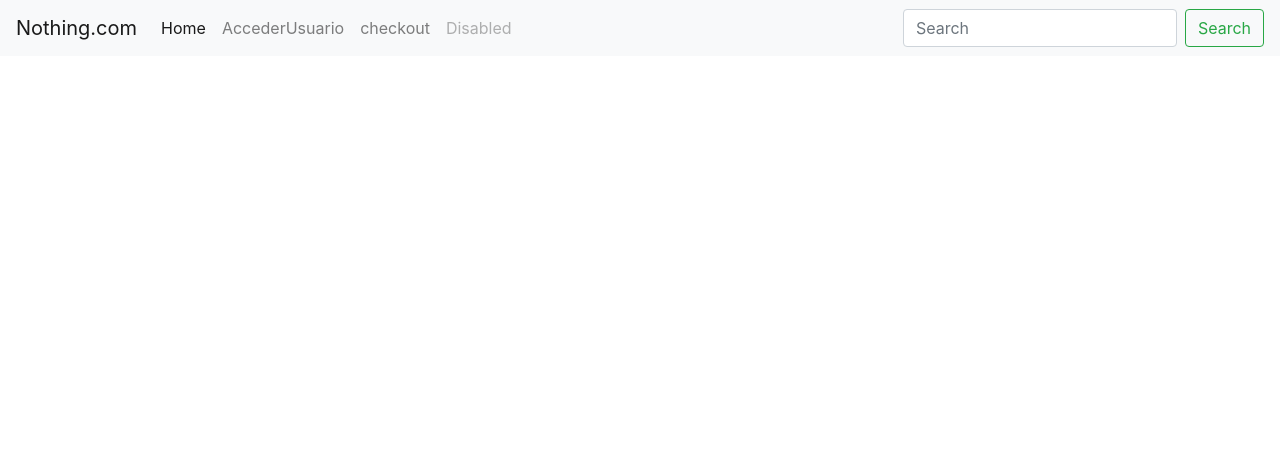
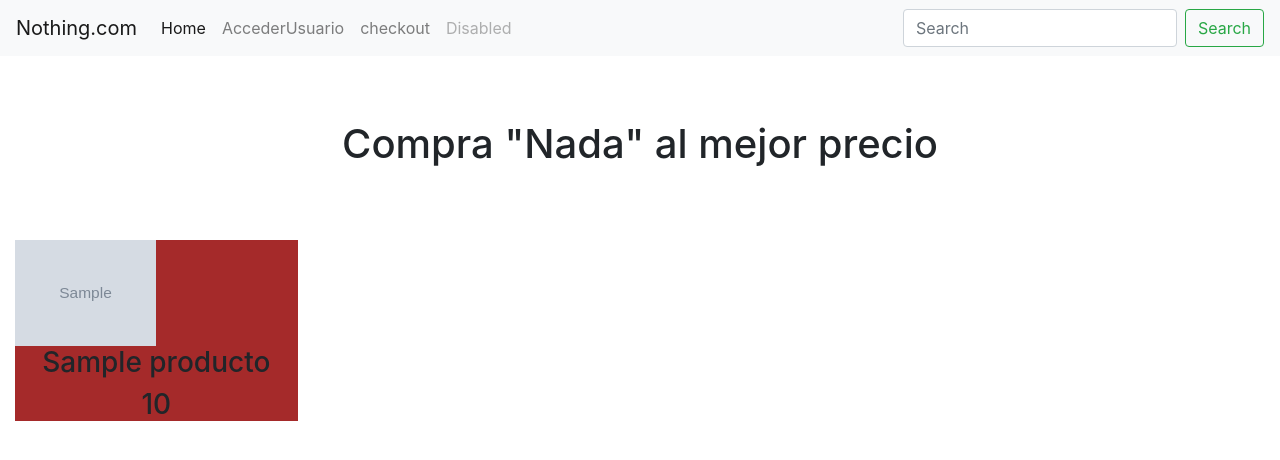
Before and after one commit to Alfredomanjon/Nothing2.com, a PHP site: page / in a window 1280 px wide. Shown: the top 460 px of the page. Run offline with PHP 8.4, Linux system fonts and the light colour scheme; tables that the repository leaves empty hold one stand-in row (values such as "Sample post"); grey boxes marked "Sample" are stand-in pictures; some libraries are stand-ins or nearby versions.

Commit message:
Pantalla principal con productos

```diff
--- a/Usuario.php
+++ b/Usuario.php
@@ -12,11 +12,14 @@
 
 include 'navbar.php';
 
+session_start();
+
 if(isset($_SESSION['nombre'])){
+
   $servername = "localhost";
   $user = "root";
   $password = "";
-  $dbname = "banco1";
+  $dbname = "latiendaenclase1";
   $conn = new mysqli($servername, $user,$password,$dbname);
   if ($conn->connect_error) {
       header("Location: AccederUsuario.php?error=notServer");
--- a/css/Alfredo.css
+++ b/css/Alfredo.css
@@ -10,3 +10,18 @@
 .espacio3{
     padding-top: 3%;
 }
+.producto{
+    background-color: brown;
+}
+.tituloInicio{
+    text-align: center;
+    padding-top: 5%;
+    padding-bottom: 5%;
+}
+#Nada{
+    width: 50%;
+    height: 50%;
+}
+.centro{
+    text-align: center;
+}
--- a/index.php
+++ b/index.php
@@ -15,36 +15,52 @@
 <body>
 <?php
     include 'navbar.php';
+
+    $servername = "localhost";
+    $user = "root";
+    $password = "";
+    $dbname = "latiendaenclase1";
+    $conn = new mysqli($servername, $user,$password,$dbname);
+    if ($conn->connect_error) {
+        header("Location: AccederUsuario.php?error=notServer");
+    }else{
 ?>
-<!--
-   Sacar
--->
-<section class="container">
-    <article class="container-fluid">
-        <div clas="row">
-            <div class="col-12">
 
-            </div>
-        </div>
-    </article>
-</section>
-<section class="container">
-    <article class="container-fluid">
-        <div clas="row">
-            <div class="col-12">
+<h1 class="tituloInicio">Compra "Nada" al mejor precio</h1>
 
-            </div>
-        </div>
-    </article>
-</section>
-<section class="container">
-    <article class="container-fluid">
-        <div clas="row">
-            <div class="col-12">
+<?php
 
-            </div>
-        </div>
-    </article>
-</section>
+    $sql = "SELECT * FROM productos";
+    $result1 = $conn->query($sql);
+
+    echo "<div class='row col-12'>";
+    if ($result1->num_rows > 0) {
+
+        //bucle while en el cual fetch_assoc lo convierte en un array ascociativo
+        while($row = $result1->fetch_assoc()) {
+
+            echo "<div class='col-3'>";
+            echo "<div class='producto'>";
+            echo "<div class='imagenProducto'>";
+            echo "<img src=".$row["Foto"]." id='Nada'>";
+            echo "</div>";
+            echo "<h3 class='centro'>".$row["Nombre"]."</h3>";
+            echo "<h3 class='centro'>".$row["Precio"]."</h3>";
+            echo "</div>";
+            echo "</div>";
+
+
+        }
+      } else {
+        echo "0 results";
+      }
+
+      echo "</div>";
+
+    }
+?>
+
+
+
 </body>
 </html>
--- a/login.php
+++ b/login.php
@@ -6,7 +6,7 @@
     $servername = "localhost";
     $user = "root";
     $password = "";
-    $dbname = "latiendaenclase";
+    $dbname = "latiendaenclase1";
     $conn = new mysqli($servername, $user,$password,$dbname);
     if ($conn->connect_error) {
         header("Location: AccederUsuario.php?error=notServer");
```
